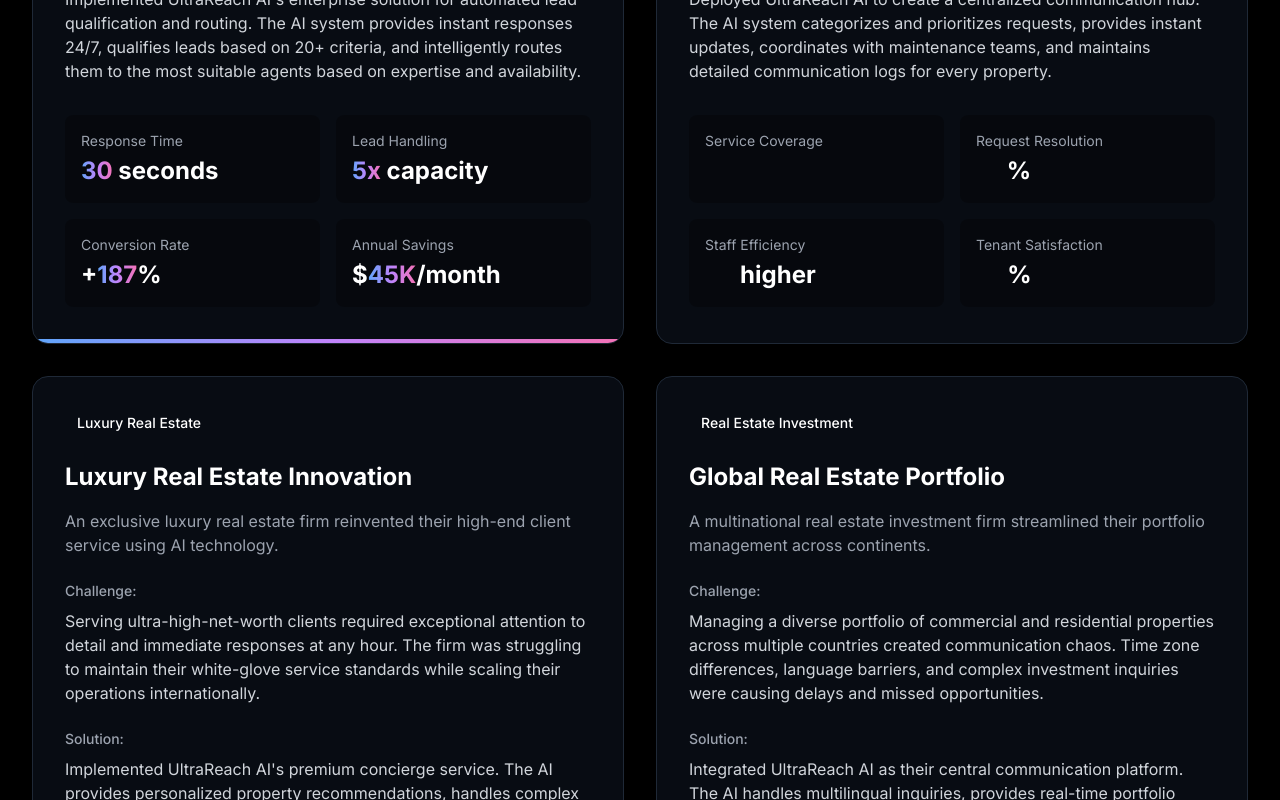
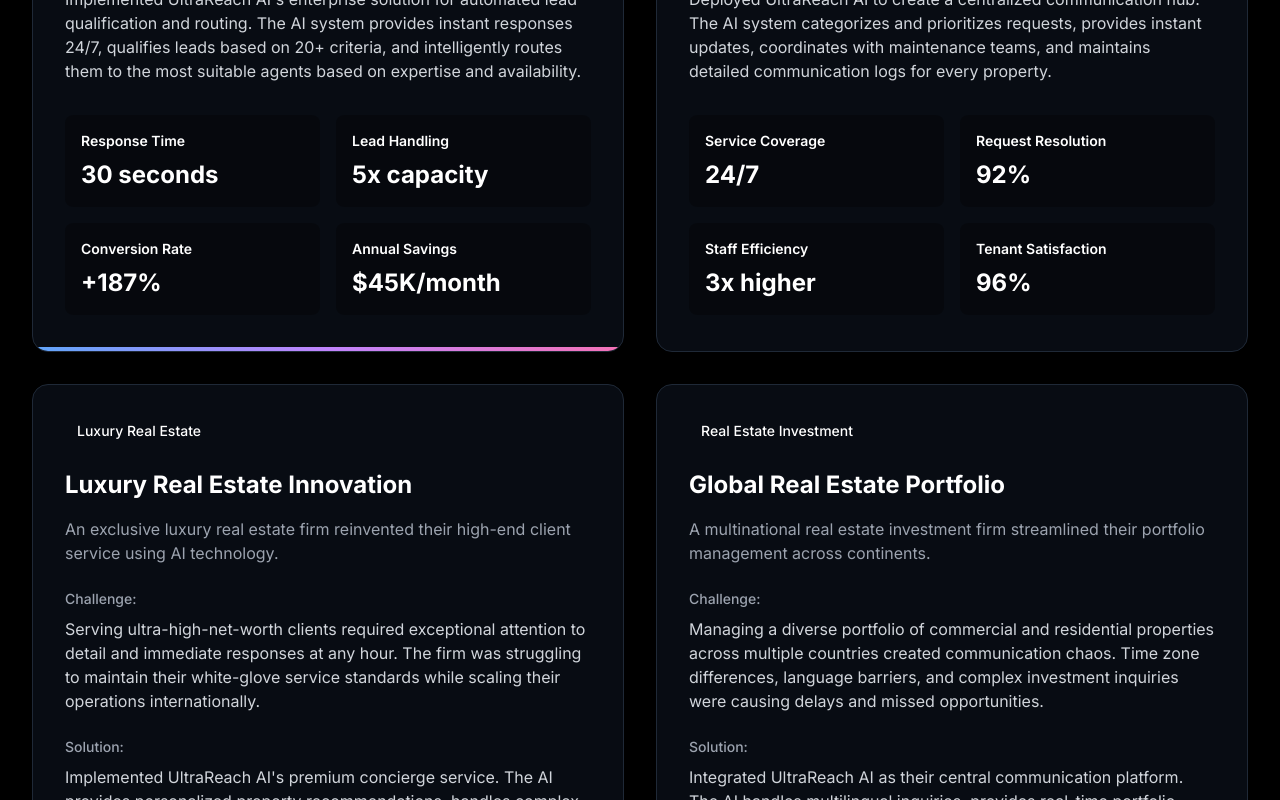
Before and after one commit to iaroslav1234/ultrareach.ai, a Next.js app: page /success in a window 1280 px wide. Shown: the part 1080-1880 px from the top of the page. Built offline with nearby package versions, Linux system fonts and the light colour scheme.

Commit message:
Improve metric text visibility in case study cards

```diff
--- a/components/success/case-study-card.tsx
+++ b/components/success/case-study-card.tsx
@@ -70,12 +70,10 @@
         <div className="grid grid-cols-2 gap-4">
           {metrics.map((metric, index) => (
             <div key={index} className="bg-black/30 rounded-lg p-4">
-              <div className="text-sm text-gray-400 mb-1">{metric.label}</div>
-              <div className="text-2xl font-bold">
+              <div className="text-sm font-semibold text-white mb-2">{metric.label}</div>
+              <div className="text-2xl font-bold text-white">
                 {metric.prefix}
-                <span className={`text-transparent ${gradientClasses.text}`}>
-                  {metric.value}
-                </span>
+                {metric.value}
                 {metric.suffix}
               </div>
             </div>
```
